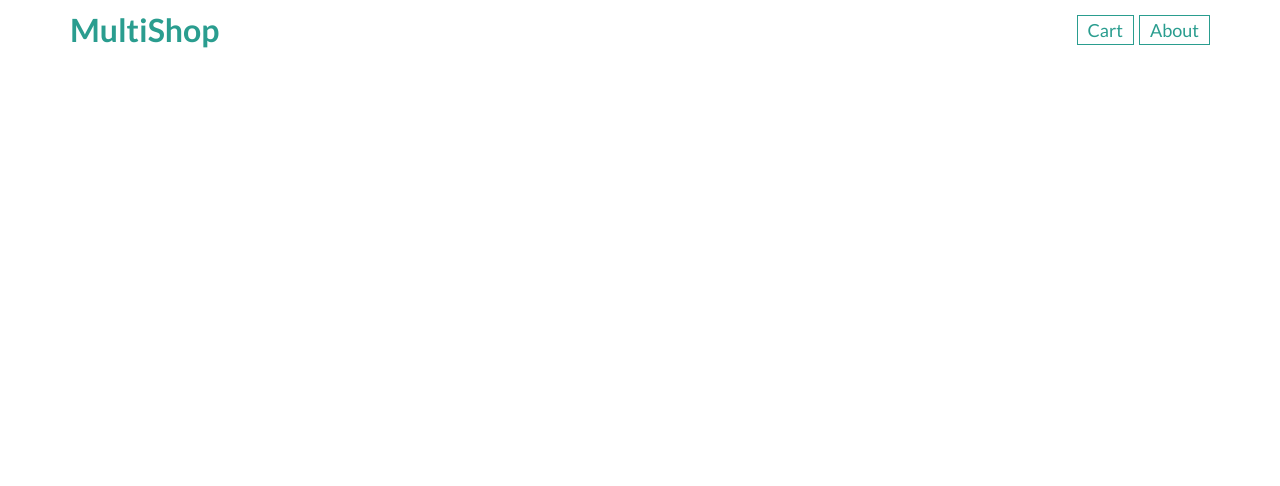
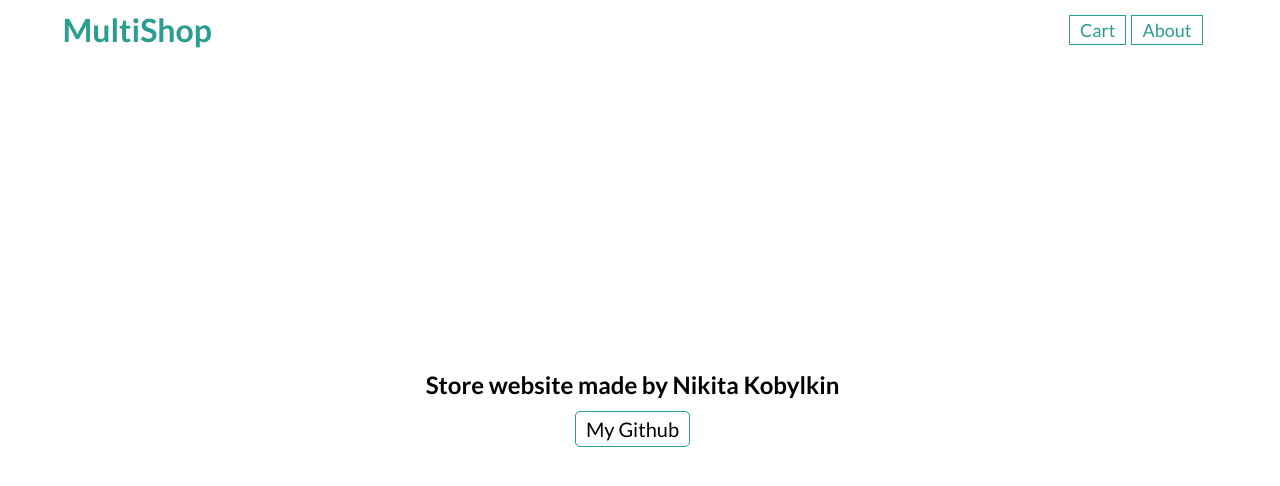
Before and after one commit to Sheliss/angular-shop, an Angular app: page /about in a window 1280 px wide. Before the commit this address led to /. Shown: the top 486 px of the page. Built offline with nearby package versions, Linux system fonts and the light colour scheme.

Commit message:
about done, scrollbar shifting fix

```diff
--- a/src/app/app-routing.module.ts
+++ b/src/app/app-routing.module.ts
@@ -2,10 +2,12 @@ import { NgModule } from '@angular/core';
 import { RouterModule, Routes } from '@angular/router';
 import { ProductsListComponent } from './components/products-list/products-list.component';
 import { ProductPageComponent } from './components/product-page/product-page.component';
+import { AboutComponent } from './components/about/about.component';
 
 const routes: Routes = [
   {path: '', component: ProductsListComponent},
-  {path: 'product/:id', component: ProductPageComponent}
+  {path: 'product/:id', component: ProductPageComponent},
+  {path: 'about', component: AboutComponent}
 ];
 
 @NgModule({
--- a/src/app/app.module.ts
+++ b/src/app/app.module.ts
@@ -12,6 +12,7 @@ import { ProductCardComponent } from './components/product-card/product-card.com
 import { ProductPageComponent } from './components/product-page/product-page.component';
 import { CartComponent } from './components/cart/cart.component';
 import { CartItemComponent } from './components/cart-item/cart-item.component';
+import { AboutComponent } from './components/about/about.component';
 
 @NgModule({
   declarations: [
@@ -22,7 +23,8 @@ import { CartItemComponent } from './components/cart-item/cart-item.component';
     ProductCardComponent,
     ProductPageComponent,
     CartComponent,
-    CartItemComponent
+    CartItemComponent,
+    AboutComponent
   ],
   imports: [
     BrowserModule,
--- /dev/null
+++ b/src/app/components/about/about.component.html
@@ -0,0 +1,6 @@
+<div class="about">
+    <div class="about__inner">
+        <h2>Store website made by Nikita Kobylkin</h2>
+        <a href="https://github.com/Sheliss">My Github</a>
+    </div>
+</div>
--- /dev/null
+++ b/src/app/components/about/about.component.scss
@@ -0,0 +1,32 @@
+.about {
+    width: 100%;
+    height: calc(100vh - 80px);
+    display: flex;
+    flex-direction: column;
+    justify-content: center;
+    text-align: center;
+}
+
+.about__inner {
+    transform: translateY(-50%);
+
+    h2 {
+        margin-bottom: 20px;
+    }
+
+    a {
+        color: #000;
+        font-size: 20px;
+        line-height: 20px;
+        text-decoration: none;
+        border: 1px solid #2A9D8F;
+        border-radius: 5px;
+        padding: 5px 10px;
+        transition: all .1s;
+
+        &:hover {
+            background: #2A9D8F;
+            color: #fff;
+        }
+    }
+}
--- /dev/null
+++ b/src/app/components/about/about.component.ts
@@ -0,0 +1,15 @@
+import { Component, OnInit } from '@angular/core';
+
+@Component({
+  selector: 'app-about',
+  templateUrl: './about.component.html',
+  styleUrls: ['./about.component.scss']
+})
+export class AboutComponent implements OnInit {
+
+  constructor() { }
+
+  ngOnInit(): void {
+  }
+
+}
--- a/src/app/components/cart/cart.component.scss
+++ b/src/app/components/cart/cart.component.scss
@@ -1,7 +1,7 @@
 .cart {
     position: fixed;
     top: 0;
-    left: 0;
+    left: -17px;
     width: 100vw;
     height: 100vh;
     background-color: rgba(42, 157, 143, 0.8);
--- a/src/app/components/header/header.component.html
+++ b/src/app/components/header/header.component.html
@@ -7,7 +7,7 @@
                     <button (click)="openCart()" class="menu__btn">
                         Cart
                     </button>
-                    <button class="menu__btn">
+                    <button (click)="goToAbout()" class="menu__btn">
                         About
                     </button>
                 </div>
--- a/src/app/components/header/header.component.scss
+++ b/src/app/components/header/header.component.scss
@@ -1,6 +1,7 @@
 .header {
+    margin-bottom: 30px;
+    height: 50px;
     padding: 10px 0;
-    margin-bottom: 30px;
 }
 
 .header__inner {
--- a/src/app/components/header/header.component.ts
+++ b/src/app/components/header/header.component.ts
@@ -21,4 +21,8 @@ export class HeaderComponent implements OnInit {
   openCart() {
     this.uiService.openCart();
   }
+
+  goToAbout() {
+    this.router.navigateByUrl('about');
+  }
 }
--- a/src/styles.scss
+++ b/src/styles.scss
@@ -3,6 +3,10 @@
     padding: 0;
     font-family: 'Lato', sans-serif;
     box-sizing: border-box;
+}
+
+html {
+  scrollbar-gutter: stable;
 }
 
 .container {
```
Also changed, not shown: 1 other file (tests, documents, lock files or other folders).
